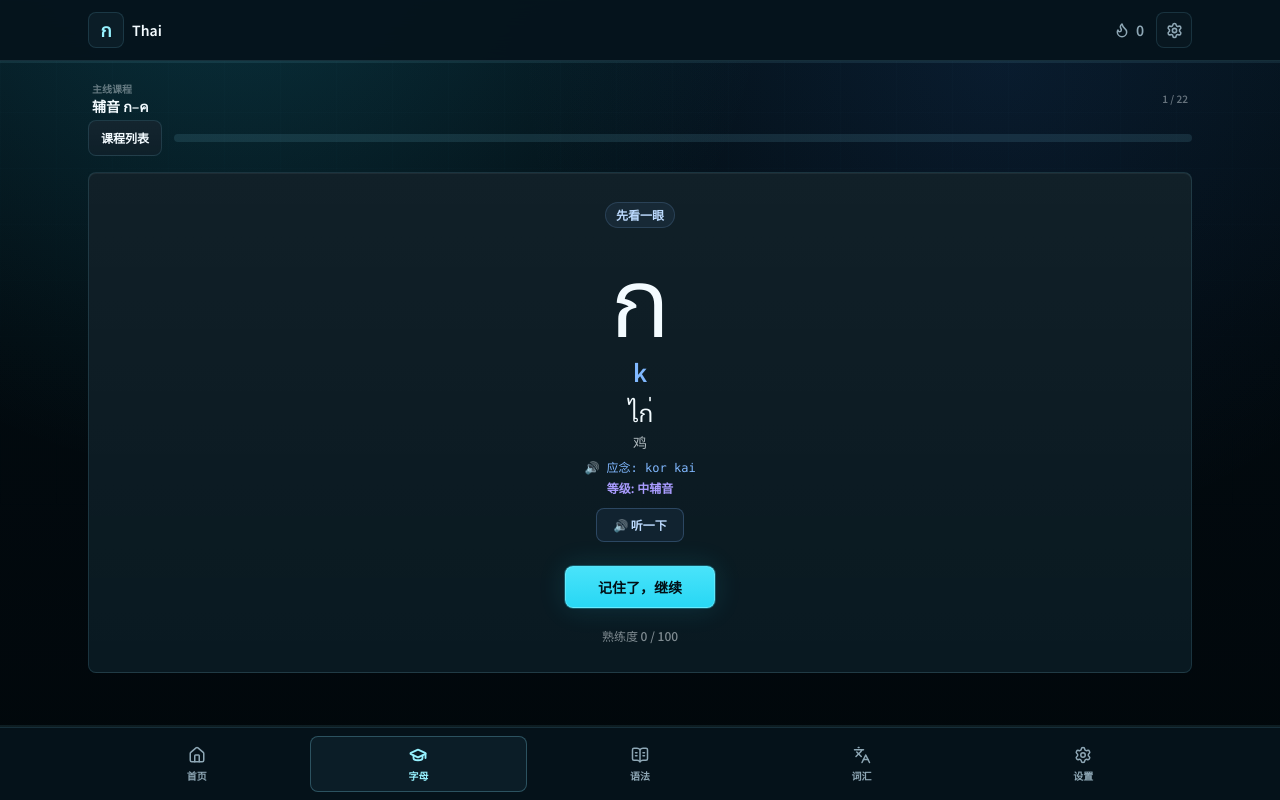
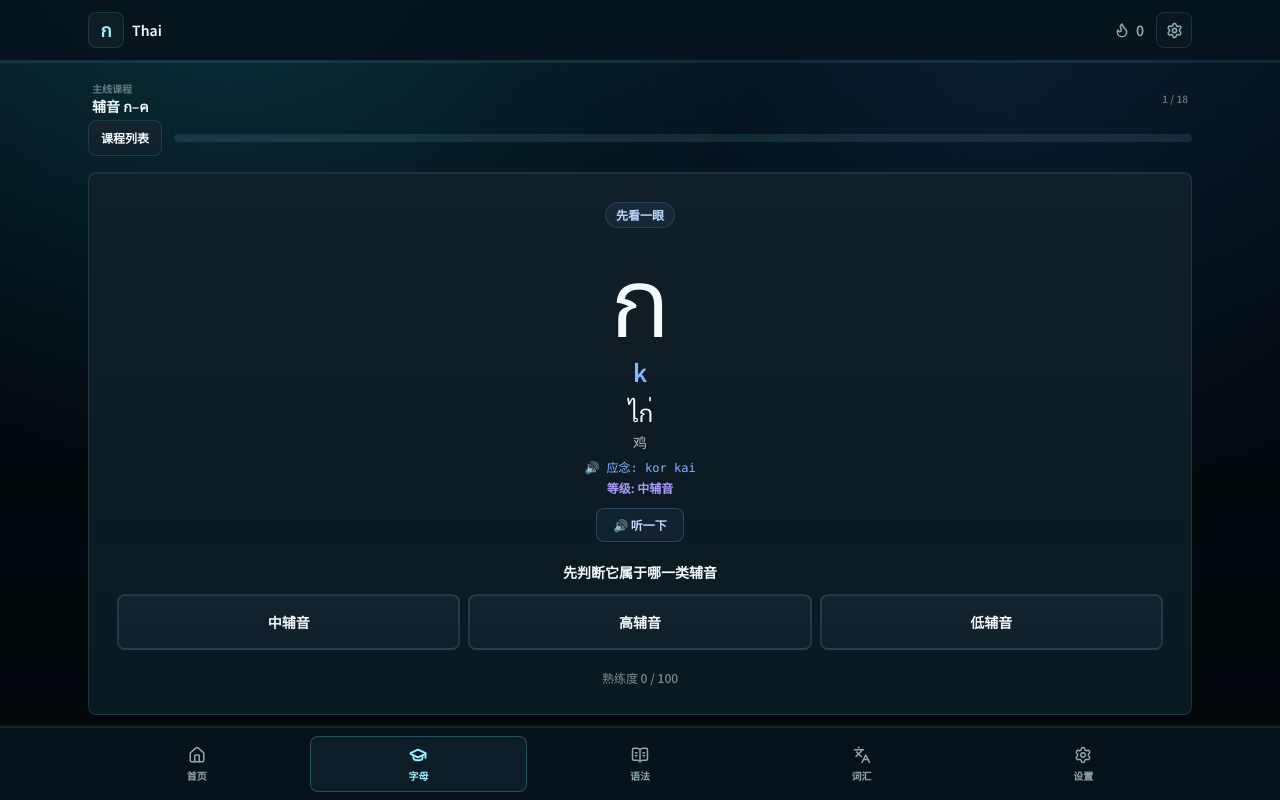
Before and after one commit to Charlot316/ThaiAlphabet, a Next.js app: page /course in a window 1280 px wide. Both pictures are taken after a click on the button "继续学习". Built offline with nearby package versions, Linux system fonts and the light colour scheme.

Commit message:
Replace intro continue with attribute choices

```diff
--- a/src/app/course/page.tsx
+++ b/src/app/course/page.tsx
@@ -141,6 +141,45 @@ const THAI_FONT_VARIANTS: ThaiFontVariant[] = [
   { label: "Sarabun", className: "thai-big thai-font-sarabun", note: "正文和文件常见" },
 ];
 
+const CONSONANT_CLASS_OPTIONS = [
+  { label: "中辅音", value: "mid", color: "var(--duo-blue)" },
+  { label: "高辅音", value: "high", color: "var(--duo-green)" },
+  { label: "低辅音", value: "low", color: "var(--duo-orange)" },
+];
+
+const VOWEL_LENGTH_OPTIONS = [
+  { label: "短元音", value: "short", color: "var(--duo-orange)" },
+  { label: "长元音", value: "long", color: "var(--duo-blue)" },
+];
+
+function getConsonantClassLabel(value?: string): string {
+  return CONSONANT_CLASS_OPTIONS.find((option) => option.value === value)?.label ?? "";
+}
+
+function getVowelLengthLabel(value?: string): string {
+  return VOWEL_LENGTH_OPTIONS.find((option) => option.value === value)?.label ?? "";
+}
+
+function introAttributeFor(item: StudyItem) {
+  if (item.pool === "consonant" && item.class) {
+    return {
+      kind: "class" as const,
+      prompt: "先判断它属于哪一类辅音",
+      correct: item.class,
+      options: CONSONANT_CLASS_OPTIONS,
+    };
+  }
+  if (item.pool === "vowel" && item.length) {
+    return {
+      kind: "length" as const,
+      prompt: "先判断它是长元音还是短元音",
+      correct: item.length,
+      options: VOWEL_LENGTH_OPTIONS,
+    };
+  }
+  return null;
+}
+
 function fontVariantFor(item: StudyItem, salt: string): ThaiFontVariant {
   const seed = [...`${item.id}:${salt}`].reduce((sum, ch) => sum + ch.charCodeAt(0), 0);
   return THAI_FONT_VARIANTS[seed % THAI_FONT_VARIANTS.length];
@@ -283,12 +322,6 @@ function makeSyllableQuestion(
   };
 }
 
-function makeAttributeQuestion(item: StudyItem, choiceItems: StudyItem[]): Question | null {
-  if (item.pool === "consonant") return makeQuestion(item, "class1", choiceItems);
-  if (item.pool === "vowel" && item.length) return makeQuestion(item, "length1", choiceItems);
-  return null;
-}
-
 function buildQuestions(session: ActiveSession): Question[] {
   const lessonItems = session.items;
   const choiceItems = session.choiceItems.length ? session.choiceItems : lessonItems;
@@ -297,16 +330,12 @@ function buildQuestions(session: ActiveSession): Question[] {
       ? lessonItems.slice(0, Math.min(6, lessonItems.length))
       : lessonItems;
 
-  const introRound = focusItems.flatMap((item) => {
-    const lookQuestion: Question = {
+  const introRound: Question[] = focusItems.map((item) => ({
     id: `${item.id}:look`,
     kind: "look",
     item,
     choices: [item],
-    };
-    const attributeQuestion = makeAttributeQuestion(item, choiceItems);
-    return attributeQuestion ? [lookQuestion, attributeQuestion] : [lookQuestion];
-  });
+  }));
 
   const pickRound = focusItems.map((item, idx) =>
     makeQuestion(item, idx % 2 === 0 ? "sound" : "letter", choiceItems)
@@ -1329,6 +1358,19 @@ function QuestionCard({
   const isFontLetter = question.kind === "font-letter";
   const isSoundLike = question.kind === "sound" || question.kind === "sound-blind" || isFontSound;
   const isLetterKind = question.kind === "letter" || isFontLetter;
+  const introAttribute = question.kind === "look" ? introAttributeFor(question.item) : null;
+  const [lookPicked, setLookPicked] = useState<string | null>(null);
+
+  useEffect(() => {
+    setLookPicked(null);
+  }, [question.id]);
+
+  function answerIntroLook(value: string) {
+    if (submitted || !introAttribute) return;
+    setLookPicked(value);
+    if (introAttribute.kind === "class") onAnswerClass(value === introAttribute.correct);
+    else onAnswerLength(value === introAttribute.correct);
+  }
 
   useEffect(() => {
     function handleKeyDown(event: KeyboardEvent) {
@@ -1346,9 +1388,24 @@ function QuestionCard({
       }
 
       if (question.kind === "look") {
+        if (submitted) {
+          if (isSpaceKey(event) || event.key === "Enter") {
+            event.preventDefault();
+            onNext();
+          }
+          return;
+        }
+        if (!introAttribute) {
           if (isSpaceKey(event) || event.key === "Enter") {
             event.preventDefault();
             onAnswerLook(true);
+          }
+          return;
+        }
+        const index = choiceIndexFromKey(event, introAttribute.options.length);
+        if (index !== null) {
+          event.preventDefault();
+          answerIntroLook(introAttribute.options[index].value);
         }
         return;
       }
@@ -1392,6 +1449,7 @@ function QuestionCard({
 
   if (question.kind === "look") {
     const isConsonant = question.item.id.startsWith("c:");
+    const gridCols = introAttribute?.options.length === 2 ? "grid-cols-2" : "grid-cols-3";
     return (
       <section className={`card-soft p-7 text-center animate-pop ${feedback === "bad" ? "animate-shake" : ""}`}>
         <div className="chip chip-blue">先看一眼</div>
@@ -1410,21 +1468,80 @@ function QuestionCard({
         </div>
         {isConsonant && (
           <div className="mt-1 text-xs font-bold" style={{ color: "var(--duo-purple)" }}>
-            等级: {question.item.class === "mid" ? "中辅音" : question.item.class === "high" ? "高辅音" : "低辅音"}
+            等级: {getConsonantClassLabel(question.item.class)}
           </div>
         )}
         {!isConsonant && question.item.length && (
           <div className="mt-1 text-xs font-bold" style={{ color: "var(--duo-purple)" }}>
-            长度: {question.item.length === "short" ? "短元音" : "长元音"}
+            长度: {getVowelLengthLabel(question.item.length)}
           </div>
         )}
         <div className="mt-3">
           <PronounceButton text={question.item.speak} label="🔊 听一下" />
         </div>
 
+        {introAttribute ? (
+          <>
+            <div className="mt-5 text-sm font-bold">{introAttribute.prompt}</div>
+            <div className={`mt-3 grid ${gridCols} gap-2`}>
+              {introAttribute.options.map((option) => {
+                const isCorrect = option.value === introAttribute.correct;
+                const isPicked = lookPicked === option.value;
+                let cls = "btn-ghost border-2";
+                let style = {};
+
+                if (submitted) {
+                  if (isCorrect) cls = "btn-primary";
+                  else if (isPicked) cls = "btn-red";
+                  else cls = "btn-ghost opacity-40";
+                } else if (isPicked) {
+                  style = { borderColor: option.color, color: option.color };
+                }
+
+                return (
+                  <button
+                    key={option.value}
+                    onClick={() => answerIntroLook(option.value)}
+                    disabled={submitted}
+                    className={`${cls} py-4 text-sm font-bold`}
+                    style={style}
+                  >
+                    {option.label}
+                  </button>
+                );
+              })}
+            </div>
+          </>
+        ) : (
           <button onClick={() => onAnswerLook(true)} className="btn-primary mt-6 px-8">
-          记住了，继续
+            继续
           </button>
+        )}
+
+        {submitted && introAttribute && (
+          <div className={`feedback ${feedback === "ok" ? "feedback-ok" : "feedback-bad"} mt-5 animate-pop`}>
+            <div className="flex items-center justify-between gap-3">
+              <div className="text-base">
+                {feedback === "ok" ? (
+                  <span>{praise || "答对了！"}</span>
+                ) : (
+                  <span>
+                    正确答案：
+                    {introAttribute.kind === "class"
+                      ? getConsonantClassLabel(introAttribute.correct)
+                      : getVowelLengthLabel(introAttribute.correct)}
+                  </span>
+                )}
+              </div>
+              <button
+                onClick={onNext}
+                className={feedback === "ok" ? "btn-primary px-5" : "btn-red px-5"}
+              >
+                继续
+              </button>
+            </div>
+          </div>
+        )}
 
         <div className="mt-5 text-xs opacity-50">
           熟练度 {mastery} / {MASTERY_TARGET}
```
Lines whose indentation alone changed are shown as unchanged.
